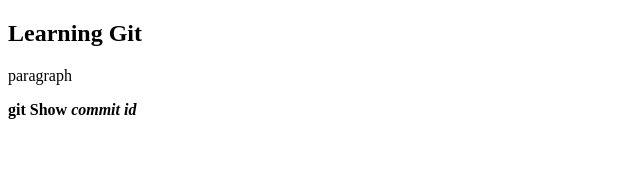
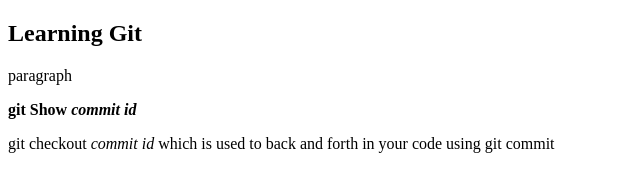
Before and after one commit to AbdulsispnShakoor/learning-git, a plain HTML site: page index.html in a window 1280 px wide. Shown: the whole page, without its empty margins (0-640 px from the left). Drawn offline with Linux system fonts and the light colour scheme.

Commit message:
git checkout commit id which is used to move back and forth in the commit history

```diff
--- a/index.html
+++ b/index.html
@@ -9,5 +9,6 @@
     <h2>Learning Git</h2>
     <p>paragraph</p>
     <b>git Show <i>commit id</i></b>
+    <p>git checkout <i>commit id</i> which is used to back and forth in your code using git commit</p>
 </body>
 </html>
```
